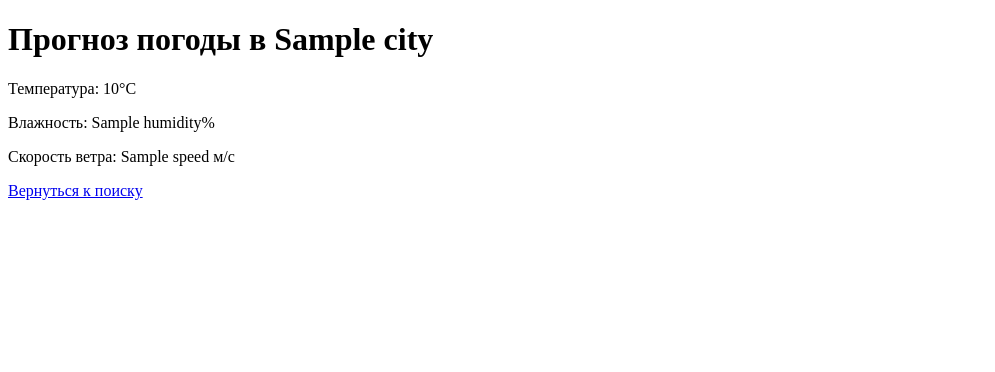
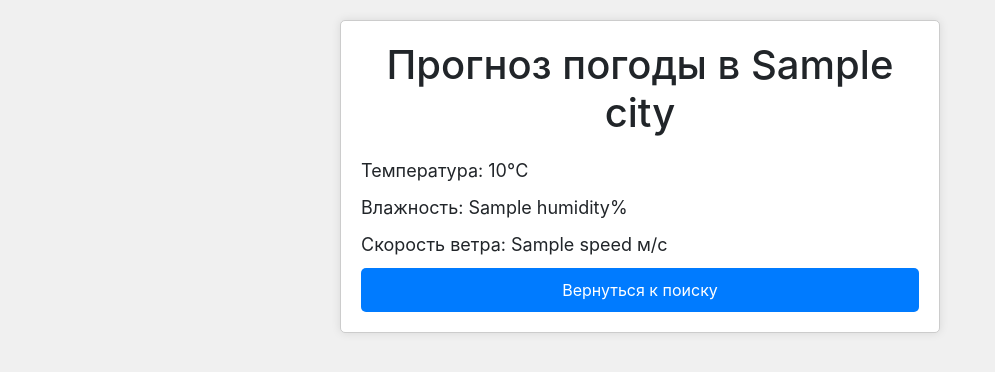
Before and after one commit to GrigoriyKruchinin/weather_app, a Django app: a page that uses core/templates/weather.html in a window 1280 px wide. Shown: the top 372 px of the page, without its empty margins (0-995 px from the left). Run offline with Django 5.2, Linux system fonts and the light colour scheme; a user stored in the database is signed in; tables that the repository leaves empty hold one stand-in row (values such as "Sample post"); a database or web service that is not in the repository returns one stand-in record (values such as "Sample title"); data that the repository does not hold is empty; some libraries are stand-ins or nearby versions.

Commit message:
Порт в докере / ридми / шаблоны + бутстрап / фикс юникода для АПИ

```diff
--- a/core/templates/index.html
+++ b/core/templates/index.html
@@ -80,7 +80,7 @@
         <div class="row">
             <div class="col-lg-4">
                 <div class="history-box">
-                    <h2>История поиска:</h2>
+                    <h2>Ваша история поиска:</h2>
                     <ul class="history-list">
                         {% for entry in history %}
                             <li>{{ entry.city.name }} - {{ entry.search_datetime|date:"d.m.Y H:i" }}</li>
--- a/core/templates/weather.html
+++ b/core/templates/weather.html
@@ -4,14 +4,62 @@
     <meta charset="UTF-8">
     <meta name="viewport" content="width=device-width, initial-scale=1.0">
     <title>Погода в {{ city_name }}</title>
+    <!-- Подключаем Bootstrap CSS -->
+    <link href="https://stackpath.bootstrapcdn.com/bootstrap/4.5.2/css/bootstrap.min.css" rel="stylesheet">
+    <style>
+        body {
+            padding-top: 20px;
+            background-color: #f0f0f0;
+        }
+        .container {
+            max-width: 600px;
+            margin: auto;
+            padding: 20px;
+            border: 1px solid #ccc;
+            border-radius: 5px;
+            background-color: #fff;
+            box-shadow: 0 0 10px rgba(0,0,0,0.1);
+        }
+        h1 {
+            text-align: center;
+            margin-bottom: 20px;
+        }
+        p {
+            font-size: 18px;
+            margin: 10px 0;
+        }
+        .btn-back {
+            display: block;
+            width: 100%;
+            text-align: center;
+            padding: 10px;
+            font-size: 16px;
+            background-color: #007bff;
+            color: white;
+            border: none;
+            border-radius: 5px;
+            text-decoration: none;
+        }
+        .btn-back:hover {
+            background-color: #0056b3;
+            text-decoration: none;
+        }
+    </style>
 </head>
 <body>
-    <h1>Прогноз погоды в {{ city_name }}</h1>
+    <div class="container">
+        <h1>Прогноз погоды в {{ city_name }}</h1>
 
-    <p>Температура: {{ weather.main.temp }}°C</p>
-    <p>Влажность: {{ weather.main.humidity }}%</p>
-    <p>Скорость ветра: {{ weather.wind.speed }} м/c</p>
+        <p>Температура: {{ weather.main.temp }}°C</p>
+        <p>Влажность: {{ weather.main.humidity }}%</p>
+        <p>Скорость ветра: {{ weather.wind.speed }} м/c</p>
 
-    <a href="{% url 'index' %}">Вернуться к поиску</a>
+        <a href="{% url 'index' %}" class="btn-back">Вернуться к поиску</a>
+    </div>
+
+    <!-- Подключаем Bootstrap JS и jQuery (для некоторых компонентов Bootstrap) -->
+    <script src="https://code.jquery.com/jquery-3.5.1.slim.min.js"></script>
+    <script src="https://cdn.jsdelivr.net/npm/@popperjs/core@1.16.0/dist/umd/popper.min.js"></script>
+    <script src="https://stackpath.bootstrapcdn.com/bootstrap/4.5.2/js/bootstrap.min.js"></script>
 </body>
 </html>
--- a/core/views.py
+++ b/core/views.py
@@ -68,9 +68,10 @@ def weather(request, city_name):
 def city_search_count(request):
     if request.method == "GET":
         city_counts = (
-            SearchHistory.objects.values("city_name")
-            .annotate(count=Count("city_name"))
+            SearchHistory.objects
+            .values("city__name")
+            .annotate(count=Count("city"))
             .order_by("-count")
         )
-        data = {entry["city_name"]: entry["count"] for entry in city_counts}
-        return JsonResponse(data)
+        data = {entry["city__name"]: entry["count"] for entry in city_counts}
+        return JsonResponse(data, json_dumps_params={'ensure_ascii': False})
--- a/docker-compose.yml
+++ b/docker-compose.yml
@@ -9,7 +9,7 @@ services:
       POSTGRES_USER: ${DATABASE_USER}
       POSTGRES_PASSWORD: ${DATABASE_PASSWORD}
     ports:
-      - "5432:5433"
+      - "5432:5432"
 
   web:
     build:
```
Also changed, not shown: README.md.
